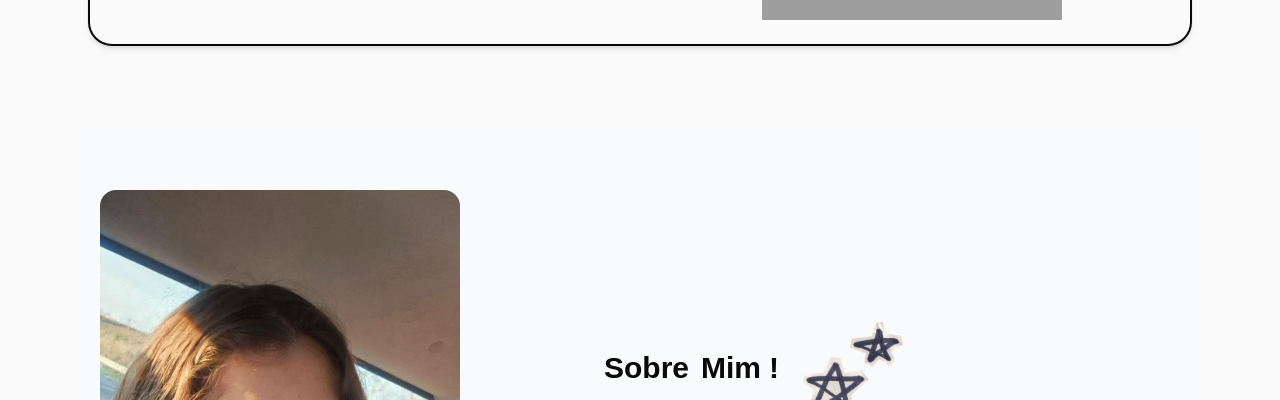
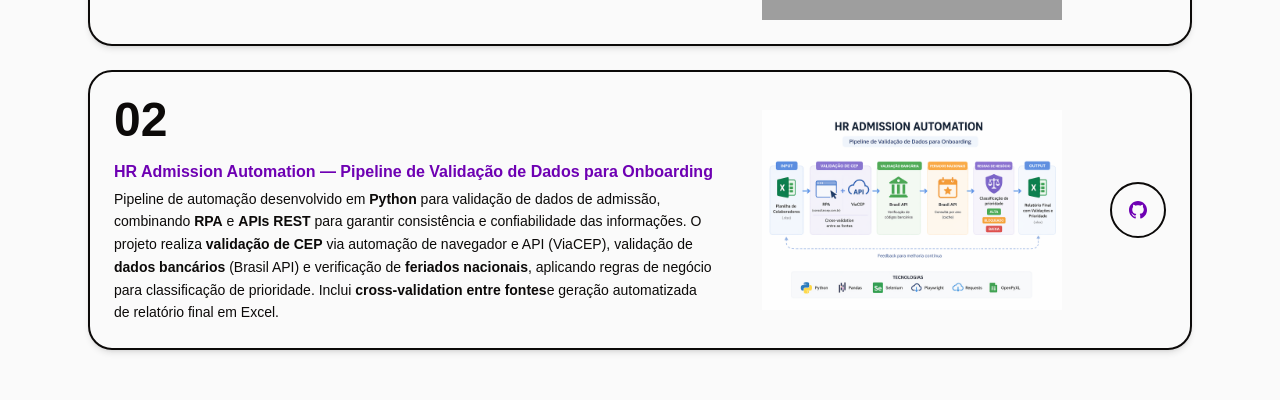
Before and after one commit to MajuFantagussi/Portifolio_Maria_Julia, a Next.js app: page / in a window 1280 px wide. Shown: the part 3074-3474 px from the top of the page. Built offline with nearby package versions, Linux system fonts and the light colour scheme; grey boxes are pictures that could not be loaded.

Commit message:
feat: update new project
Insert new project in page.tsx

```diff
--- a/app/page.tsx
+++ b/app/page.tsx
@@ -27,10 +27,8 @@ import {
 import { FaFile, FaFileExcel, FaInstagram, FaJava, FaLanguage, FaLink, FaReact, FaSignLanguage, FaWhatsapp } from "react-icons/fa";
 import { LuBriefcase, LuGithub, LuLink, LuLinkedin } from "react-icons/lu";
 
-import GitHubButton from "@/components/button/GitHubButtton";
-import LinkedinButton from "@/components/button/LinkedinButton";
 import Link from "next/link";
-import { ImTextColor } from "react-icons/im";
+import { LiaGithub } from "react-icons/lia";
 
 export default function Home() {
 
@@ -164,9 +162,13 @@ export default function Home() {
 
         {/* Seção de Projetos */}
         <section className="mb-20" id="projetos" data-aos="fade-up">
-          <h2 className="text-3xl text-center font-bold text-stone-950 mb-6 section-spacing">Projetos</h2>
+          <h2 className="text-3xl text-center font-bold text-stone-950 mb-6 section-spacing">
+            Projetos
+          </h2>
 
           <div className="space-y-6">
+
+            {/* Projeto 1 */}
             <ProjectCard
               numero="01"
               title="TaskRep — Aplicativo Mobile de Organização de Tarefas e Despesas (TCC)"
@@ -179,11 +181,41 @@ export default function Home() {
                 </>
               }
               image="/icons/TaskRep.png"
-               links={[
-                { icon: SiFigma, url: "https://www.figma.com/design/cYhZP7gImfa9wHJ72raSd8/Prot%C3%B3tipo-de-Telas?node-id=0-1&m=dev&t=qRxtz1rmjDmGR0lj-1" },
-                { icon: FaFile, url: "https://repositorio.ifsp.edu.br/items/aa21f9b0-d67d-45aa-bade-5a81918eae4d" },
-               ]}
-                />
+              links={[
+                {
+                  icon: SiFigma,
+                  url: "https://www.figma.com/design/cYhZP7gImfa9wHJ72raSd8/Prot%C3%B3tipo-de-Telas?node-id=0-1&m=dev&t=qRxtz1rmjDmGR0lj-1",
+                },
+                {
+                  icon: FaFile,
+                  url: "https://repositorio.ifsp.edu.br/items/aa21f9b0-d67d-45aa-bade-5a81918eae4d",
+                },
+              ]}
+            />
+
+            {/* Projeto 2 */}
+            <ProjectCard
+              numero="02"
+              title="HR Admission Automation — Pipeline de Validação de Dados para Onboarding"
+              description={
+              <>
+                Pipeline de automação desenvolvido em <b>Python</b> para validação de dados de admissão,
+                combinando <b>RPA</b> e <b>APIs REST</b> para garantir consistência e confiabilidade das informações.
+                O projeto realiza <b>validação de CEP</b> via automação de navegador e API (ViaCEP),
+                validação de <b>dados bancários</b> (Brasil API) e verificação de <b>feriados nacionais</b>,
+                aplicando regras de negócio para classificação de prioridade. Inclui <b>cross-validation entre fontes</b>
+                e geração automatizada de relatório final em Excel.
+              </>
+            }
+              image="/img/Pipeline_HR.png" // ou coloca uma imagem específica se quiser
+              links={[
+                {
+                  icon: LiaGithub,
+                  url: "https://github.com/MajuFantagussi/hr-admission-automation",
+                },
+              ]}
+            />
+
           </div>
         </section>
 
```
Also changed, not shown: public/img/Pipeline_HR.png (added).
